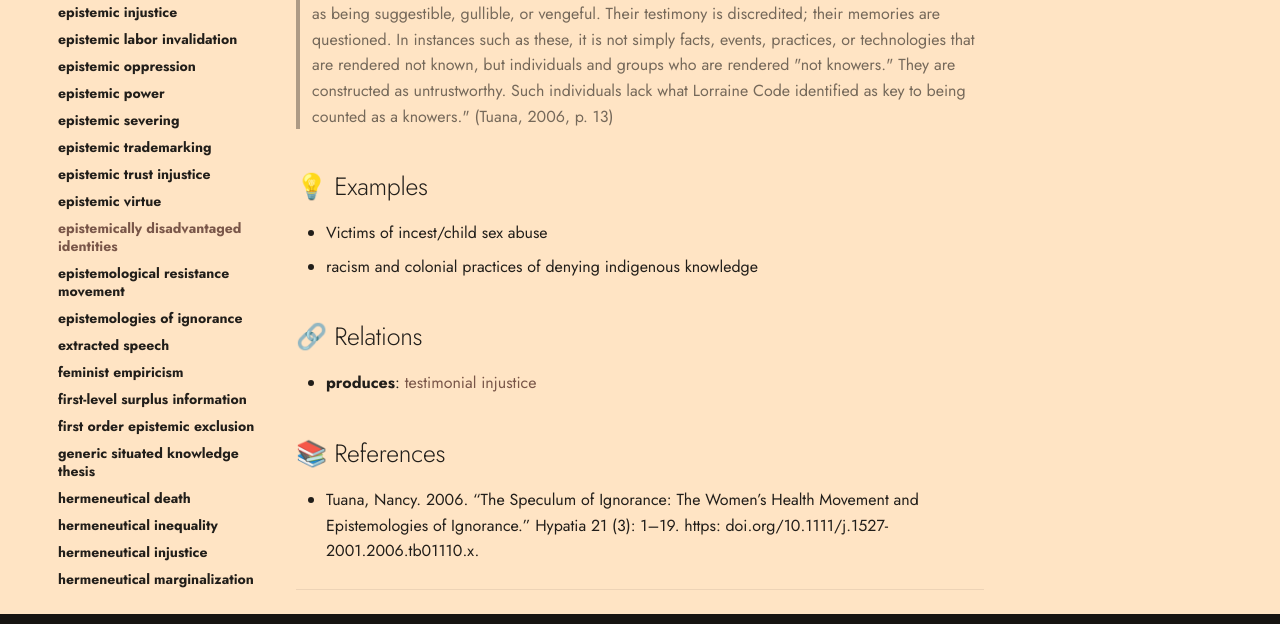
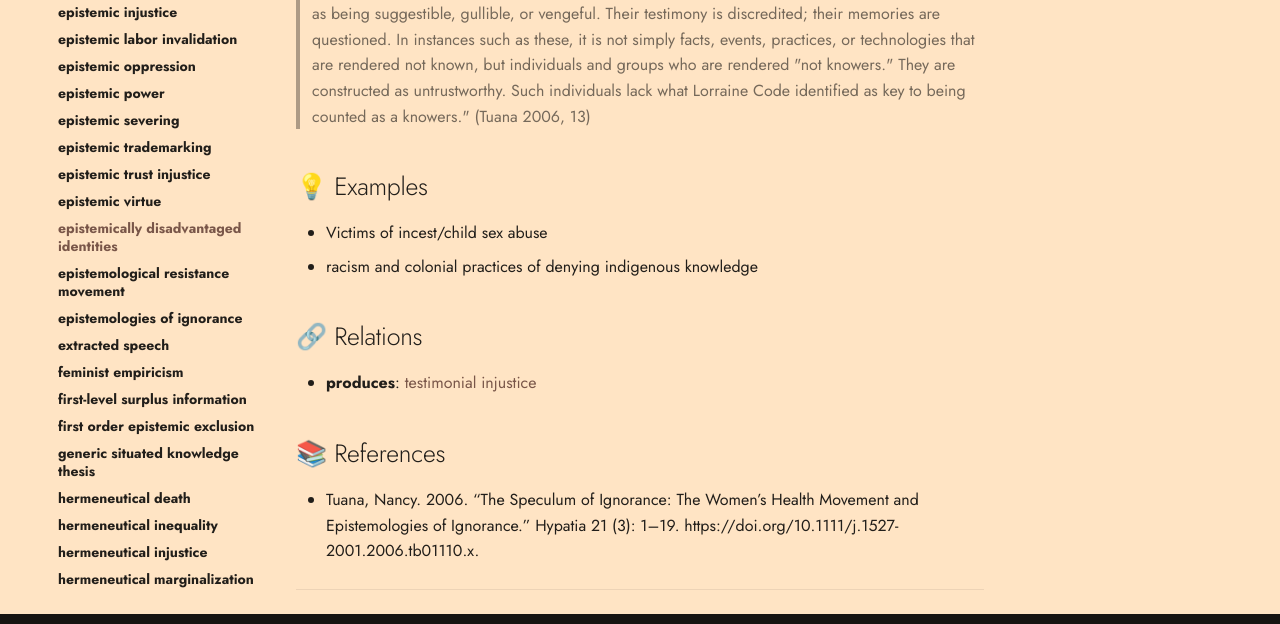
Before and after one commit to conceptcartography/conceptcartography, an MkDocs documentation site: the page built from docs/concepts/epistemically-disadvantaged-identities.md, in a window 1280 px wide and 933 px high. Shown: the part 255-879 px from the top of the window. Built offline with MkDocs 1.6.1 and Material for MkDocs 9.7.7, drawn with Linux system fonts in a browser that asks for light colours; comment, search, counter and statistics services are not loaded; the version menu is left out; some of the changed text lies outside the part shown.

Commit message:
Update reference format

```diff
--- a/docs/concepts/epistemically-disadvantaged-identities.md
+++ b/docs/concepts/epistemically-disadvantaged-identities.md
@@ -2,7 +2,7 @@
 
 ## 📖 Definitions
 
-> "in the arena of knowers there are epistemically disadvantaged identities. ... they are constructed as being suggestible, gullible, or vengeful. Their testimony is discredited; their memories are questioned. In instances such as these, it is not simply facts, events, practices, or technologies that are rendered not known, but individuals and groups who are rendered "not knowers." They are constructed as untrustworthy. Such individuals lack what Lorraine Code identified as key to being counted as a knowers." (Tuana, 2006, p. 13)
+> "in the arena of knowers there are epistemically disadvantaged identities. ... they are constructed as being suggestible, gullible, or vengeful. Their testimony is discredited; their memories are questioned. In instances such as these, it is not simply facts, events, practices, or technologies that are rendered not known, but individuals and groups who are rendered "not knowers." They are constructed as untrustworthy. Such individuals lack what Lorraine Code identified as key to being counted as a knowers." (Tuana 2006, 13)
 
 ## 💡 Examples
 
```
Also changed, not shown: other parts of docs/concepts/epistemically-disadvantaged-identities.md (+1 -1 lines).
